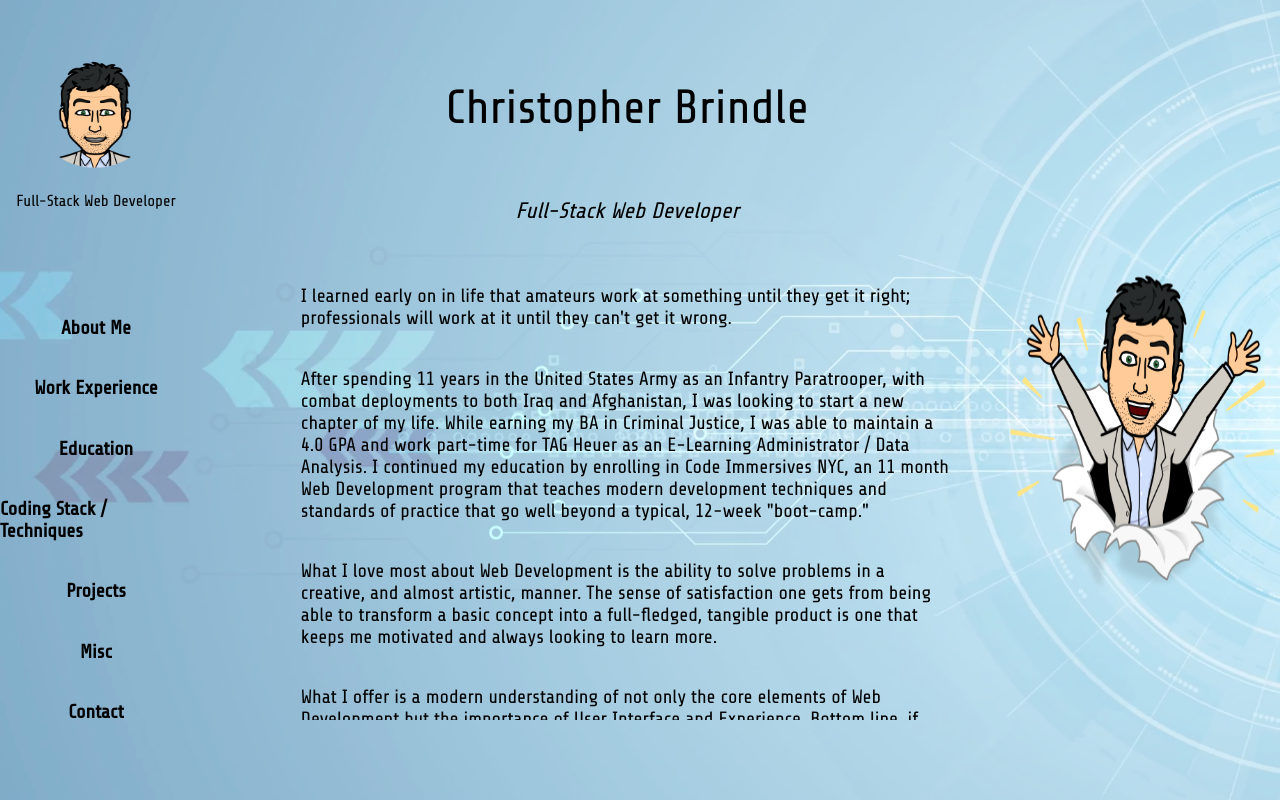
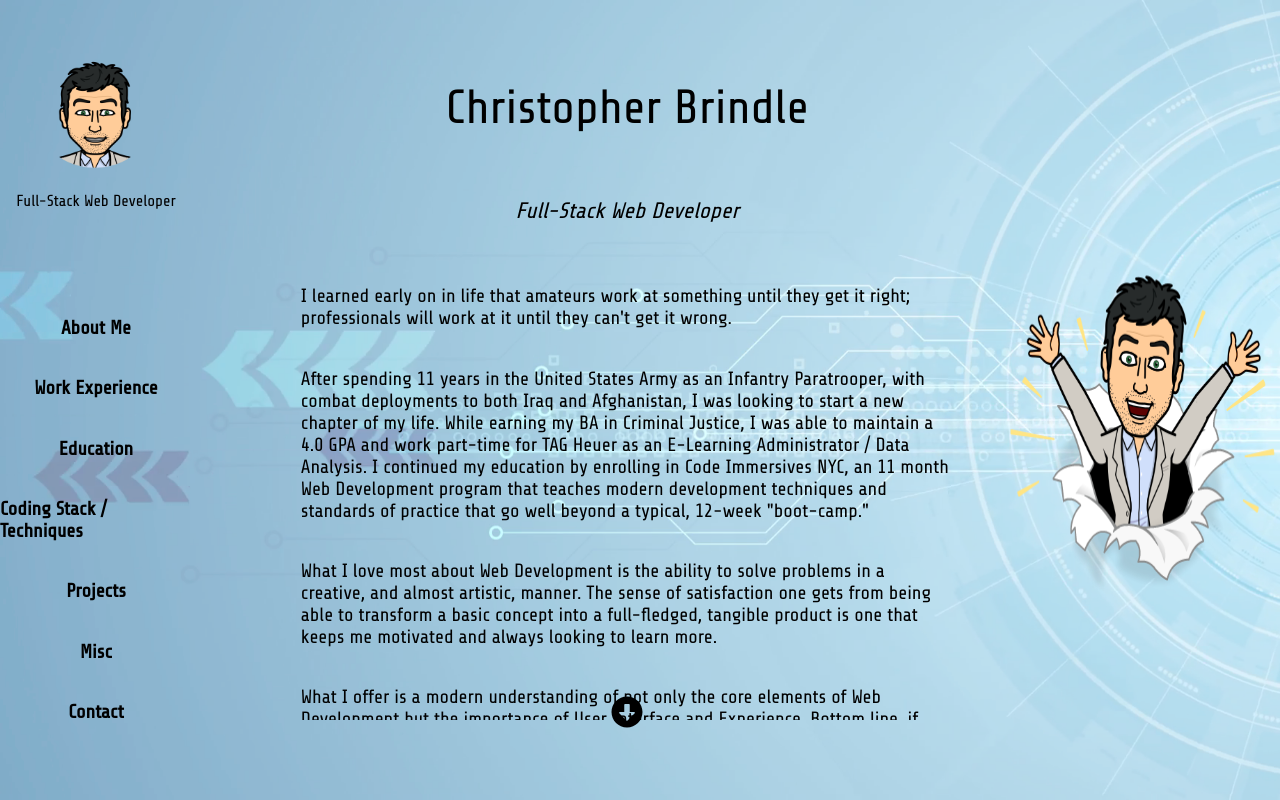
Before and after one commit to cbrindle/resume-page, a React (Create React App) app in the folder front-end/: page / in a window 1280 px wide. Built offline with nearby package versions, Linux system fonts and the light colour scheme.

Commit message:
Down arrow now shows in Home component and up arrow when user reaches the bottom of the description area.

```diff
--- a/front-end/package.json
+++ b/front-end/package.json
@@ -9,12 +9,14 @@
     "@testing-library/jest-dom": "^4.2.4",
     "@testing-library/react": "^9.4.0",
     "@testing-library/user-event": "^7.2.1",
+    "in-view": "^0.6.1",
     "react": "^16.12.0",
     "react-dom": "^16.12.0",
     "react-icons": "^3.9.0",
     "react-modal": "^3.11.1",
     "react-router-dom": "^5.1.2",
-    "react-scripts": "3.3.1"
+    "react-scripts": "3.3.1",
+    "scroll-triggers": "^4.2.0"
   },
   "scripts": {
     "start": "react-scripts start",
--- a/front-end/src/components/Home/Home.js
+++ b/front-end/src/components/Home/Home.js
@@ -1,7 +1,32 @@
 import React, { Component } from 'react';
 import brindleHi from '../../images/brindle-hi.png';
+import { FaArrowAltCircleDown, FaArrowAltCircleUp } from 'react-icons/fa';
+import scrollTriggers from 'scroll-triggers';
+
 
 export default class Home extends Component {
+
+    state = {
+        notBottom: false
+    }
+
+    bottomCheck = () => {
+        const area = document.querySelector(`#scrollArea`);
+        const areaA = area.scrollTop;
+        const areaB = area.scrollHeight - area.clientHeight;
+        const areaC = areaA / areaB;
+        console.log(areaC);
+        if (areaC > 0.9) {
+            this.setState({
+                notBottom: true
+            })
+        } else {
+            this.setState({
+                notBottom: false
+            })
+        }
+    }
+
     render() {
         return (
             <div style={styles.main}>
@@ -12,7 +37,7 @@ export default class Home extends Component {
                     <div style={styles.centerMiddle}>
                         <p>Full-Stack Web Developer</p>
                     </div>
-                    <div style={styles.centerBottom}>
+                    <div id="scrollArea" onScroll={this.bottomCheck} style={styles.centerBottom} >
                         <br />
                         <p>I learned early on in life that amateurs work at something until they get it right; professionals will work at it until they can't get it wrong.</p>
 
@@ -23,6 +48,8 @@ export default class Home extends Component {
                         <p>What I offer is a modern understanding of not only the core elements of Web Development but the importance of User Interface and Experience. Bottom line, if your product looks lack-luster or is difficult to navigate, no one will care how fancy your code is on the back-end. I always ask myself, "Is this something I would want to use" when working on any project.</p>
 
                         <p>To see more, please feel free to follow the link to my Github to have a look at what I'm working on, or email me anytime.</p>
+                        {!this.state.notBottom ? <FaArrowAltCircleDown size={32} style={styles.showArrow} /> :
+                        <FaArrowAltCircleUp size={32} style={styles.showArrow} />}
                     </div>
                 </div>
                 <div style={styles.rightArea}>
@@ -81,5 +108,9 @@ const styles = {
     rightImg: {
         height: '50%',
         width: '85%'
+    },
+    showArrow: {
+        position: 'absolute',
+        top: '87%'
     }
 }
```
Also changed, not shown: 1 other file (tests, documents, lock files or other folders).
